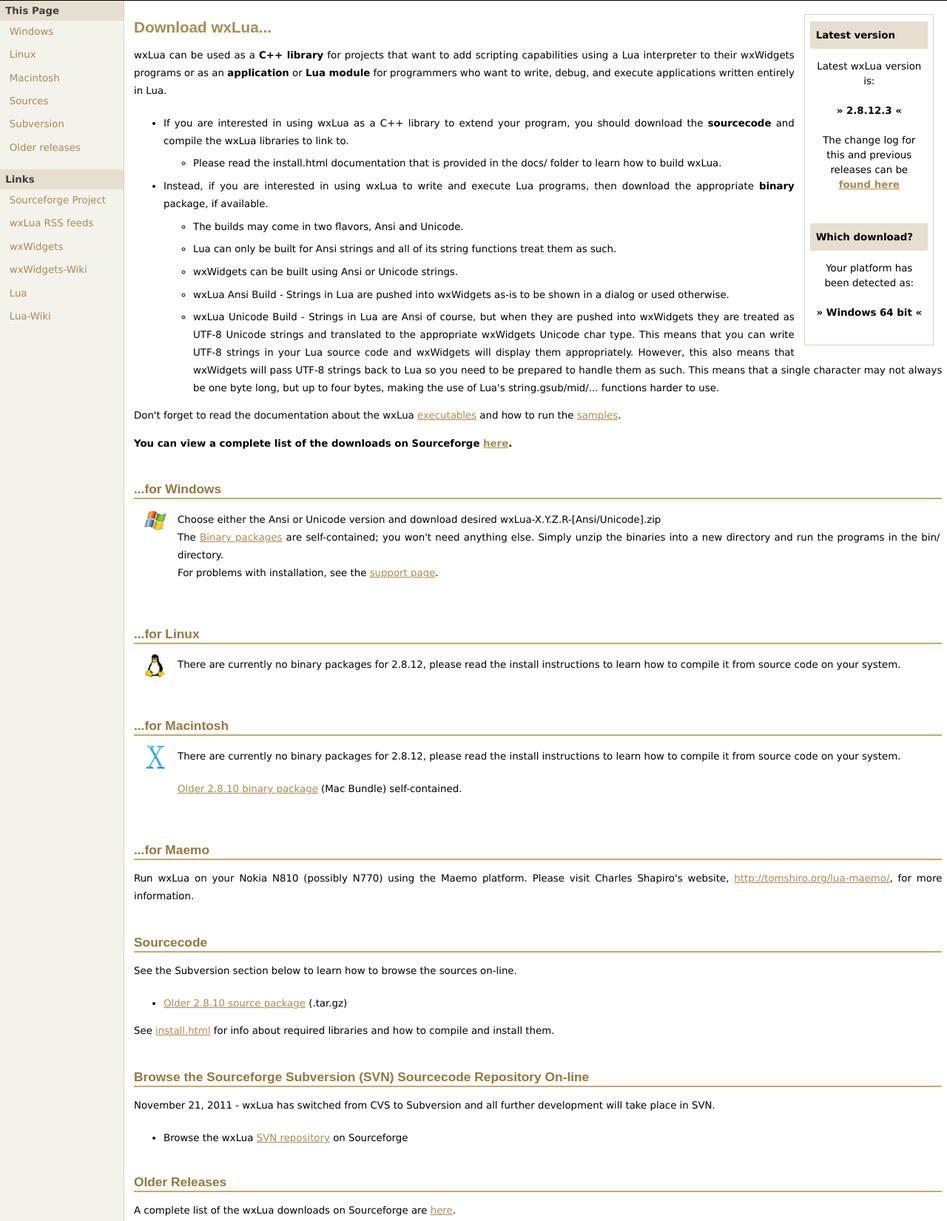
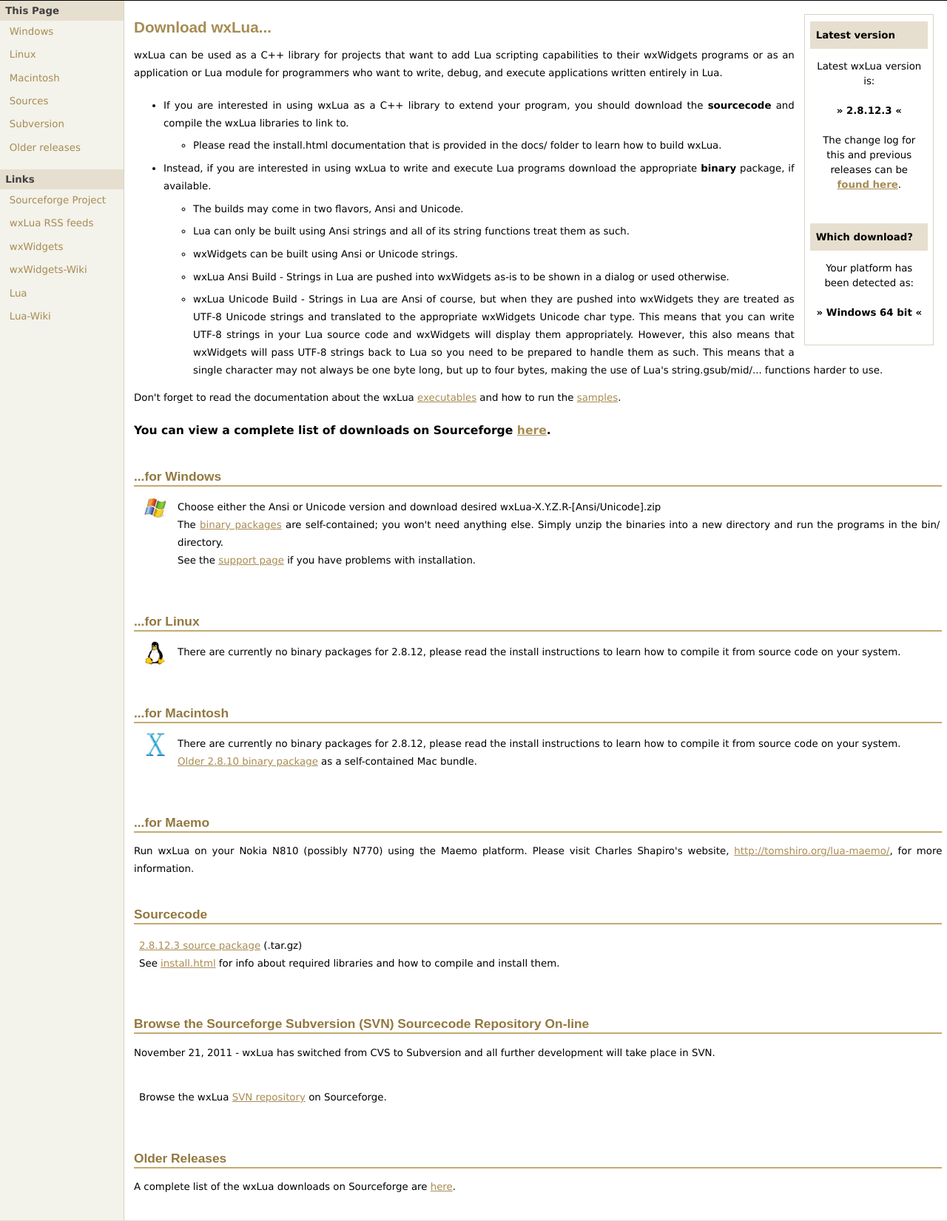
Before and after one commit to muhkuh-sys/wxlua, a PHP site: page /download.php in a window 1280 px wide. Shown: the part 351-2002 px from the top of the page at 74% size. Run offline with PHP 8.4, Linux system fonts and the light colour scheme.

Commit message:
Cleanup the download page.

```diff
--- a/website/download.php
+++ b/website/download.php
@@ -12,11 +12,10 @@
 
   $releaselink="http://sourceforge.net/projects/wxlua/files/wxlua/2.8.12.3";
 
-  $winlink="http://sourceforge.net/projects/wxlua/files/wxlua/2.8.12.2/wxLua-2.8.12.2-MSW-Ansi.zip/download";
-  $dlllink="http://downloads.sourceforge.net/wxlua/wxLua-$latestversion-MSW-dll.zip";
-  $linuxlink="http://downloads.sourceforge.net/wxlua/2.8.10.0/wxlua-2.8.10-1.x86.package";
-  $maclink="http://downloads.sourceforge.net/wxlua/2.8.10.0/wxlua-2.8.10.0-tiger.dmg";
-  $gzlink="http://downloads.sourceforge.net/wxlua/2.8.10.0/wxLua-2.8.10-src.tar.gz";
+  $winlink="http://sourceforge.net/projects/wxlua/files/wxlua/2.8.12.3/wxLua-2.8.12.3-MSW-Ansi.zip/download";
+  $linuxlink="https://sourceforge.net/projects/wxlua/files/wxlua/2.8.10.0/wxlua-2.8.10-1.x86.package";
+  $maclink="https://sourceforge.net/projects/wxlua/files/wxlua/2.8.10.0/wxlua-2.8.10.0-tiger.dmg";
+  $gzlink="https://sourceforge.net/projects/wxlua/files/wxlua/2.8.12.3/wxLua-2.8.12.3-src.tar.gz";
 ?>
 
 <div class="rightSideBar">
@@ -24,7 +23,7 @@
     <div class="sideBarText">
         <p>Latest wxLua version is:<br/><br/>
             <strong>&raquo;&nbsp;<?php echo $latestversion; ?>&nbsp;&laquo;</strong><br/><br/>
-           The change log for this and previous releases can be <a href="docs/changelog.txt">found here</a>
+            The change log for this and previous releases can be <a href="docs/changelog.txt">found here</a>.
         </p>
     </div>
 
@@ -62,15 +61,18 @@
 </div>
 
 <h1 class="first">Download wxLua...</h1>
-<p>wxLua can be used as a <strong>C++ library</strong> for projects
-that want to add scripting capabilities using a Lua interpreter to their wxWidgets programs or as an
-<strong>application</strong> or <strong>Lua module</strong> for programmers
-who want to write, debug, and execute applications written entirely in Lua.<p/>
+<p>
+wxLua can be used as a C++ library for projects that want to add
+Lua scripting capabilities to their wxWidgets programs
+or as an application or Lua module for programmers who want to write,
+debug, and execute applications written entirely in Lua.
+<p/>
 
 <ul>
   <li>
-    If you are interested in using wxLua as a C++ library to extend your program, you should download the
-    <strong>sourcecode</strong> and compile the wxLua libraries to link to.
+    If you are interested in using wxLua as a C++ library to extend your program,
+    you should download the <strong>sourcecode</strong> and compile the
+    wxLua libraries to link to.
     <ul>
       <li>
         Please read the install.html documentation that is provided in the docs/ folder to learn how to build wxLua.
@@ -78,10 +80,11 @@
     </ul>
   </li>
   <li>
-    Instead, if you are interested in using wxLua to write and execute Lua programs, then download the appropriate <strong>binary</strong> package, if available.
+    Instead, if you are interested in using wxLua to write and execute Lua programs
+    download the appropriate <strong>binary</strong> package, if available.
     <ul>
       <li>The builds may come in two flavors, Ansi and Unicode.</li>
-      <li>Lua can only be built for Ansi strings and all of its string functions treat them as such.</li>
+      <li>Lua can only be built using Ansi strings and all of its string functions treat them as such.</li>
       <li>wxWidgets can be built using Ansi or Unicode strings.</li>
       <li>wxLua Ansi Build - Strings in Lua are pushed into wxWidgets as-is to be shown in a dialog or used otherwise.</li>
       <li>wxLua Unicode Build - Strings in Lua are Ansi of course, but when they are pushed into wxWidgets
@@ -99,17 +102,19 @@
 <a href="http://wxlua.sourceforge.net/docs/wxlua.html#wxlua_applications">executables</a>
 and how to run the <a href="http://wxlua.sourceforge.net/docs/wxlua.html#wxlua_samples">samples</a>.<br/>
 
-<p><b>You can view a complete list of the downloads on Sourceforge
-<a href="http://sourceforge.net/project/showfiles.php?group_id=140042">here<alt="Downloads"/></a>.</b></p>
+<p><h3>
+<b>You can view a complete list of downloads on Sourceforge
+<a href="https://sourceforge.net/projects/wxlua/files/">here<alt="Downloads"/></a>.</b>
+</h3></p>
 
 <h2 id="win">...for Windows</h2>
 <table><tr>
 <td valign="top"><img src="images/win.png" alt="Windows download"/></td>
 <td>
     <p>Choose either the Ansi or Unicode version and download desired wxLua-X.Y.Z.R-[Ansi/Unicode].zip</br>
-    The <a href="<?php echo $releaselink; ?>">Binary packages</a> are self-contained; you won't need anything else.
+    The <a href="<?php echo $releaselink; ?>">binary packages</a> are self-contained; you won't need anything else.
     Simply unzip the binaries into a new directory and run the programs in the bin/ directory.<br/>
-    For problems with installation, see the <a href="support.php">support page</a>.
+    See the <a href="support.php">support page</a> if you have problems with installation.
 </td>
 </tr></table>
 
@@ -135,33 +140,45 @@
 <td valign="top"><img src="images/macosx.png" alt="Macintosh download"/></td>
 <td>
     <p>There are currently no binary packages for 2.8.12, please read the install
-    instructions to learn how to compile it from source code on your system.</p>
-
-    <p><a href="<?php echo $maclink; ?>">Older 2.8.10 binary package</a> (Mac Bundle) self-contained.<br/>
+    instructions to learn how to compile it from source code on your system.
+    <br/>
+    <a href="<?php echo $maclink; ?>">Older 2.8.10 binary package</a> as a self-contained Mac bundle.
+    </p>
 </td>
 </tr></table>
 
 
 <h2>...for Maemo</h2>
-<p>Run wxLua on your Nokia N810 (possibly N770) using the Maemo platform.
+<p>
+Run wxLua on your Nokia N810 (possibly N770) using the Maemo platform.
 Please visit Charles Shapiro's website,
-<a href="http://tomshiro.org/lua-maemo/">http://tomshiro.org/lua-maemo/</a>, for more information.</p>
+<a href="http://tomshiro.org/lua-maemo/">http://tomshiro.org/lua-maemo/</a>, for more information.
+</p>
 
 
 <h2 id="sources">Sourcecode</h2>
-<p>See the Subversion section below to learn how to browse the sources on-line.</p>
-<ul>
-    <li><a href="<?php echo $gzlink; ?>">Older 2.8.10 source package</a> (.tar.gz) </li>
-</ul>
-<p>See <a href="docs/install.html">install.html</a> for info about required libraries and how to compile and install them.</p>
+<table><tr>
+<td valign="top"></td>
+<td>
+    <p>
+    <a href="<?php echo $gzlink; ?>">2.8.12.3 source package</a> (.tar.gz)<br/>
+    See <a href="docs/install.html">install.html</a> for info about required libraries and how to compile and install them.
+    </p>
+</td>
+</tr></table>
 
 
 <h2 id="subversion">Browse the Sourceforge Subversion (SVN) Sourcecode Repository On-line</h2>
 <p>November 21, 2011 - wxLua has switched from CVS to Subversion and all further development will take place in SVN.</p>
-<ul>
-    <li>Browse the wxLua <a href="https://sourceforge.net/p/wxlua/svn/HEAD/tree/trunk/wxLua/">SVN repository</a> on Sourceforge</li>
+<table><tr>
+<td valign="top"></td>
+<td>
+    <p>
+    Browse the wxLua <a href="https://sourceforge.net/p/wxlua/svn/HEAD/tree/trunk/wxLua/">SVN repository</a> on Sourceforge.
     <!-- <li>Browse the wxLua <a href="http://wxlua.cvs.sourceforge.net/wxlua/wxLua/">CVS repository</a> on Sourceforge</li> -->
-</ul>
+    </p>
+</td>
+</tr></table>
 
 
 <h2 id="older">Older Releases</h2>
```
Also changed, not shown: website/support.php (+11 -9 lines).
